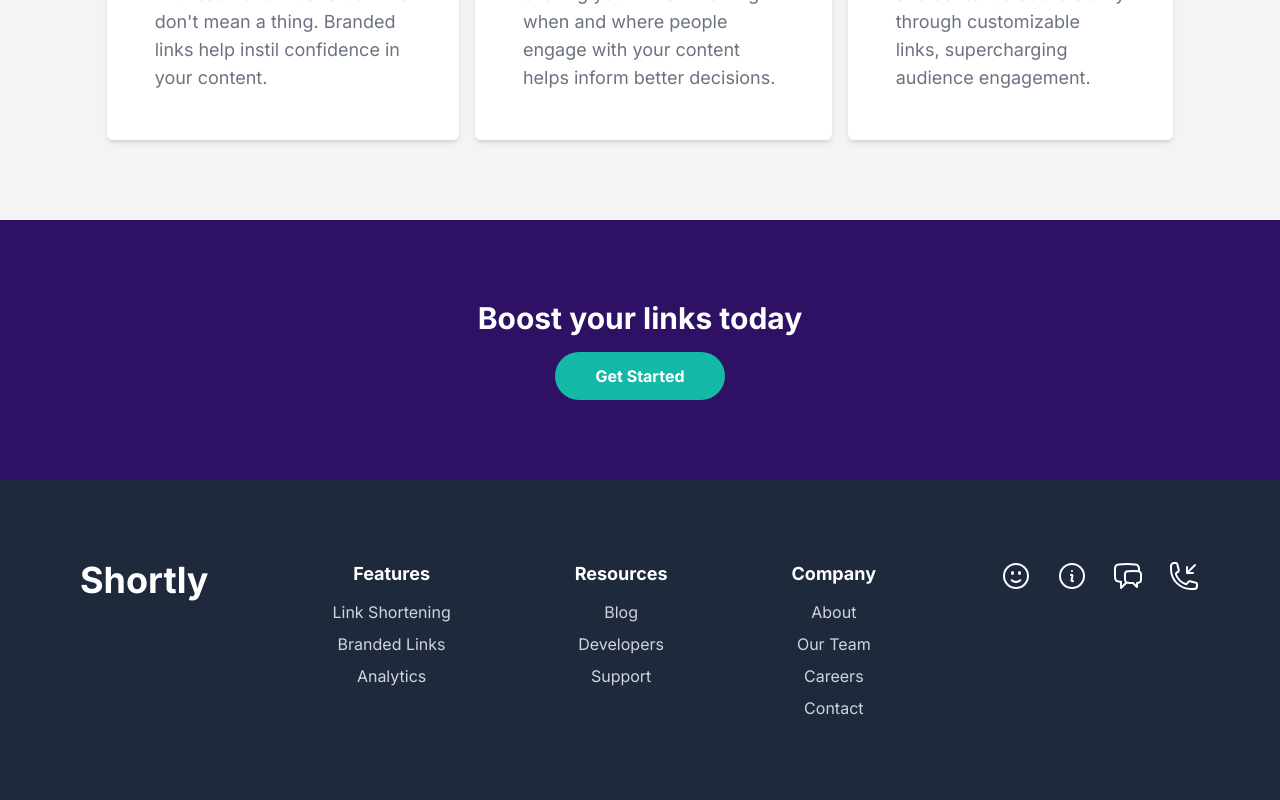
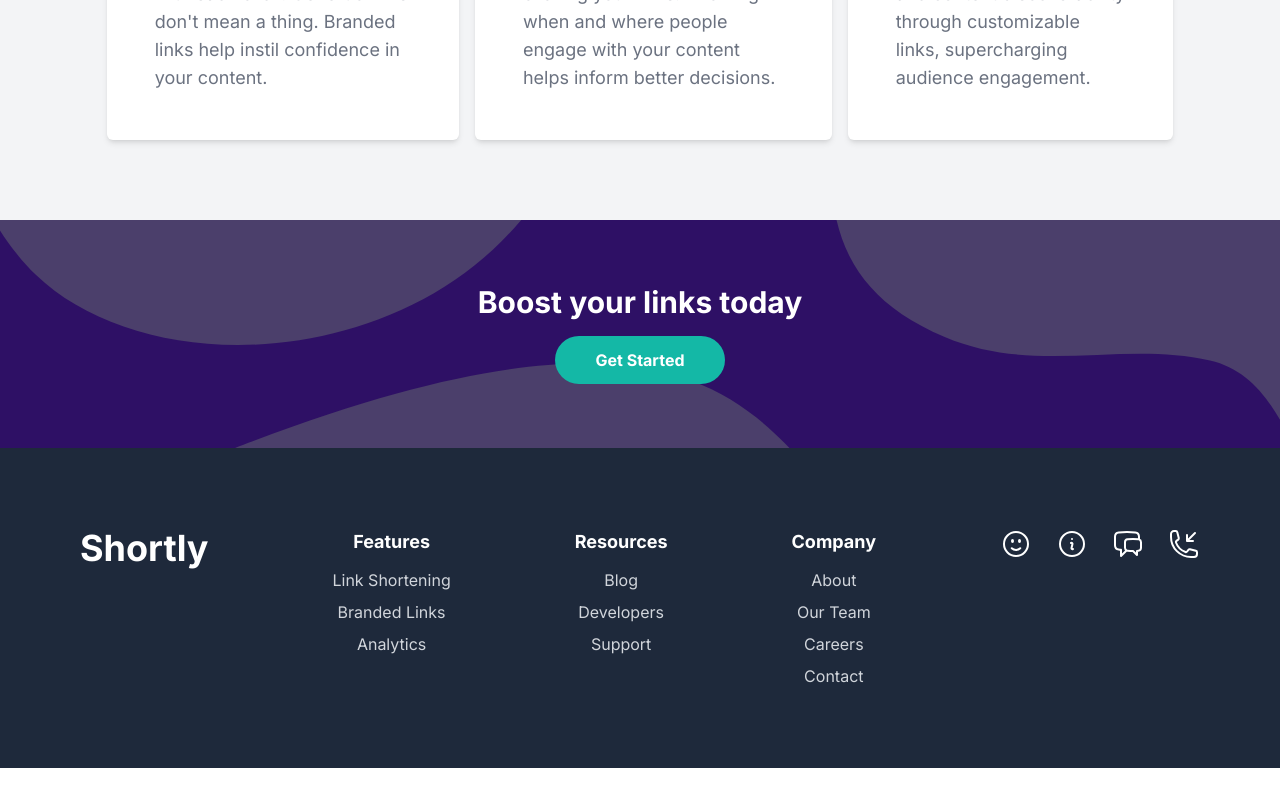
Before and after one commit to BrandTrump/Url-Shortening-Application, a Next.js app: page / in a window 1280 px wide. Shown: the part 1337-2137 px from the top of the page. After the commit the page ends 2105 px from the top, so only its background shows below. Built offline with nearby package versions, Linux system fonts and the light colour scheme.

Commit message:
style: changed background to match with the template image

```diff
--- a/components/CallToAction.tsx
+++ b/components/CallToAction.tsx
@@ -2,8 +2,9 @@ import Link from "next/link";
 
 function CallToAction() {
   return (
-    <div className="bg-violet-950 w-full">
-      <div className="py-20 px-10 text-center text-white flex flex-col space-y-4">
+    <div className="bg-violet-950">
+      <div className="bg-[url('/bg-boost-desktop.svg')] object-cover w-full h-full bg-no-repeat">
+        <div className="py-16 px-10 text-center text-white flex flex-col space-y-4">
           <h1 className="font-bold text-3xl">Boost your links today</h1>
           <Link
             href="#"
@@ -13,6 +14,7 @@ function CallToAction() {
           </Link>
         </div>
       </div>
+    </div>
   );
 }
 
```
Lines whose indentation alone changed are shown as unchanged.
